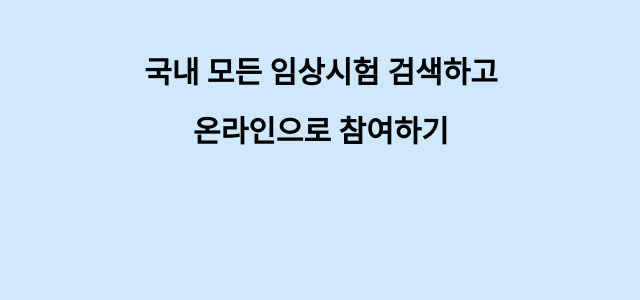
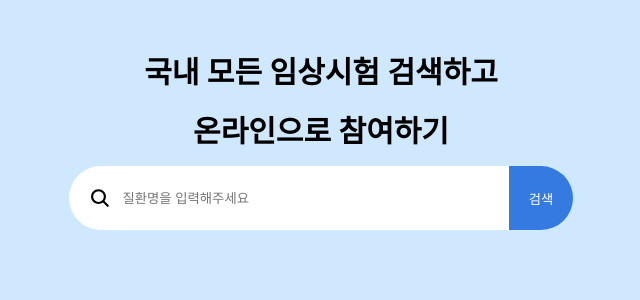
Before and after one commit to wjstjdus96/pre-onboarding-11th-4, a React (Create React App) app: page / in a window 1280 px wide. Shown: the top 300 px of the page, without its empty margins (319-959 px from the left). Built offline with nearby package versions, Linux system fonts and the light colour scheme.

Commit message:
feat: SearchInput 생성 및 추가

```diff
--- a/package.json
+++ b/package.json
@@ -12,6 +12,7 @@
     "@types/react-dom": "^18.2.7",
     "react": "^18.2.0",
     "react-dom": "^18.2.0",
+    "react-icons": "^4.10.1",
     "react-scripts": "5.0.1",
     "styled-components": "^6.0.4",
     "typescript": "^4.9.5",
--- a/src/App.tsx
+++ b/src/App.tsx
@@ -1,5 +1,14 @@
 import React from 'react';
 import { styled } from 'styled-components';
+import SearchInput from './components/SearchInput';
+
+const Wrapper = styled.div`
+  width: 600px;
+  display: flex;
+  flex-direction: column;
+  align-items: center;
+  justify-content: center;
+`;
 
 const Header = styled.div`
   display: flex;
@@ -15,12 +24,13 @@ const Header = styled.div`
 
 function App() {
   return (
-    <div className="App">
+    <Wrapper className="App">
       <Header>
         <div>국내 모든 임상시험 검색하고</div>
         <div>온라인으로 참여하기</div>
       </Header>
-    </div>
+      <SearchInput />
+    </Wrapper>
   );
 }
 
--- a/src/components/SearchInput.tsx
+++ b/src/components/SearchInput.tsx
@@ -1 +1,44 @@
-export default function SearchInput(): void {}
+import styled from 'styled-components';
+import { IoSearch } from 'react-icons/io5';
+
+const Wrapper = styled.div`
+  display: flex;
+  button {
+    border: none;
+    background-color: #357ae1;
+    color: white;
+    padding: 20px;
+    border-bottom-right-radius: 50%;
+    border-top-right-radius: 50%;
+  }
+`;
+const InputWrapper = styled.div`
+  display: flex;
+  align-items: center;
+  padding: 20px;
+  background-color: white;
+  width: 400px;
+  border-bottom-left-radius: 40px;
+  border-top-left-radius: 40px;
+
+  &:first-child {
+  }
+  input {
+    width: 100%;
+    margin-left: 10px;
+    border: none;
+    outline: none;
+  }
+`;
+
+export default function SearchInput() {
+  return (
+    <Wrapper>
+      <InputWrapper>
+        <IoSearch size="24" />
+        <input placeholder="질환명을 입력해주세요" />
+      </InputWrapper>
+      <button>검색</button>
+    </Wrapper>
+  );
+}
--- a/src/index.tsx
+++ b/src/index.tsx
@@ -7,6 +7,9 @@ const GlobalStyles = createGlobalStyle`
   body{
     background-color: #D0E8FD;
     padding: 40px;
+    display: flex;
+    align-items: center;
+    justify-content: center;
   }
 `;
 
```
Also changed, not shown: 1 other file (tests, documents, lock files or other folders).
